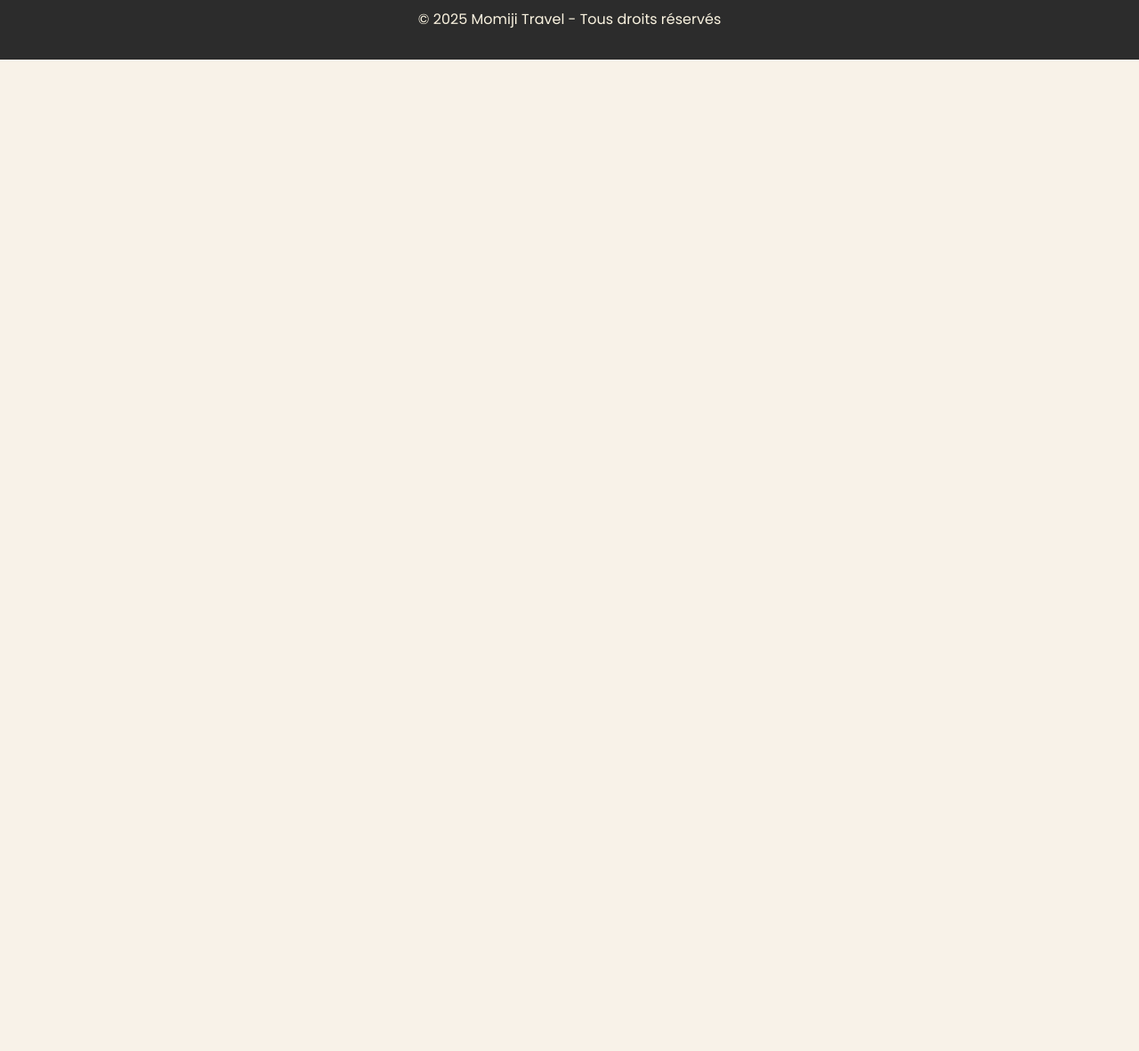
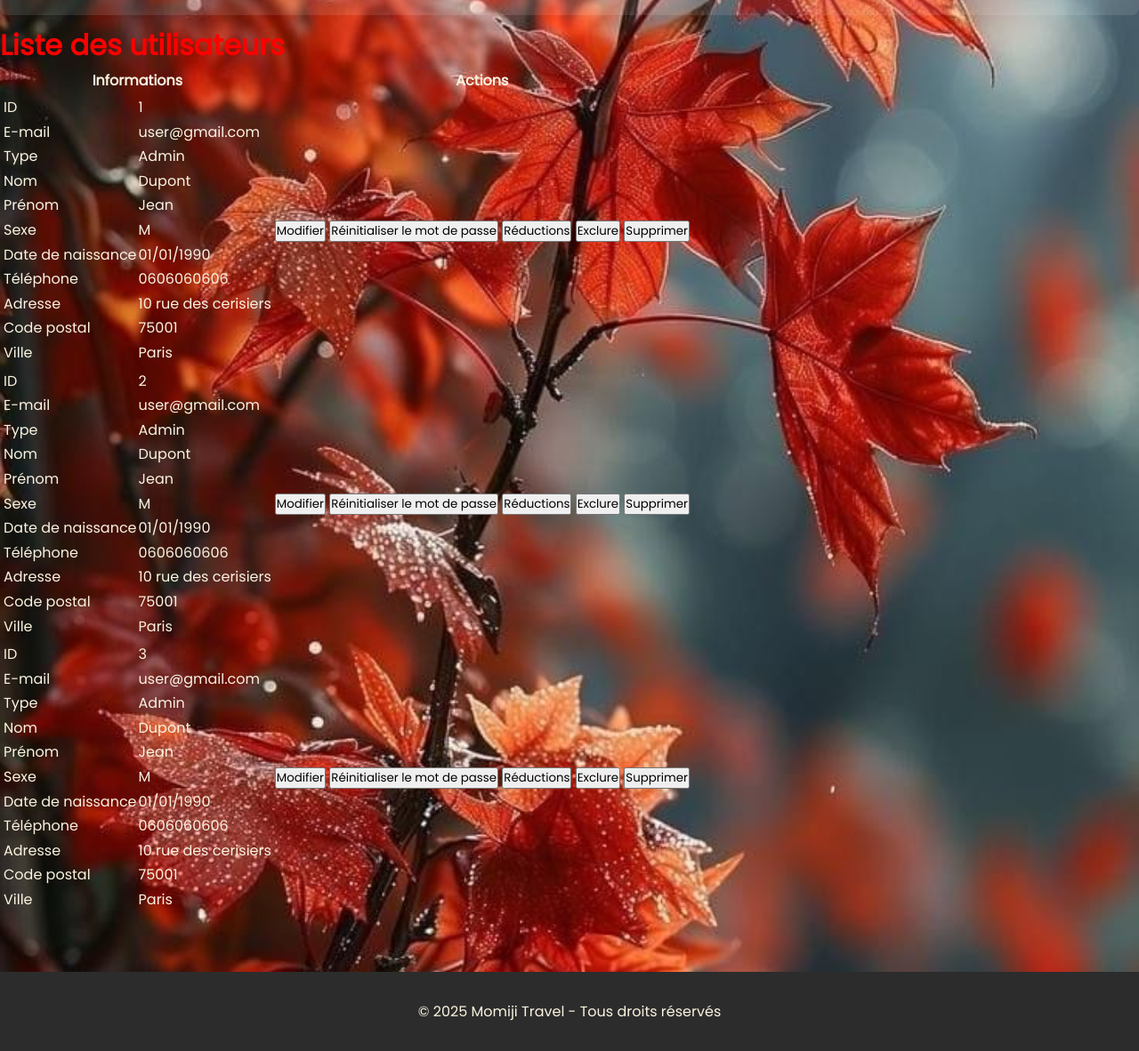
Before and after one commit to hamshij05/CY_Click-journeY_NJS, a PHP site: page /page_administrateur.html in a window 1280 px wide. Shown: the part 2851-4033 px from the top of the page at 89% size. Before the commit the page ends 2918 px from the top, so only its background shows below. Run offline with PHP 8.4, Linux system fonts and the light colour scheme.

Commit message:
Add files via upload
all new changements

```diff
--- a/MomijiTravel_Phase1/all_tour_details/tour_kansai_tohoku_culture.html
+++ b/MomijiTravel_Phase1/all_tour_details/tour_kansai_tohoku_culture.html
@@ -23,7 +23,8 @@
             <a href="../presentation.html">Présentation</a>
             <a href="../search.html">Rechercher un voyage</a>
 	    <a href="../tour.html">Les circuits</a>
-            <a href="../login_form.html">Login</a>
+            <a href="login_form.html">Connexion</a>
+	    <a href="sign_up.html">S'inscrire</a>
         </nav>
     </header>
 
--- a/MomijiTravel_Phase1/all_tour_details/tour_kansai_tohoku_detente.html
+++ b/MomijiTravel_Phase1/all_tour_details/tour_kansai_tohoku_detente.html
@@ -23,7 +23,8 @@
             <a href="../presentation.html">Présentation</a>
             <a href="../search.html">Rechercher un voyage</a>
 	    <a href="../tour.html">Les circuits</a>
-            <a href="../login_form.html">Login</a>
+            <a href="login_form.html">Connexion</a>
+	    <a href="sign_up.html">S'inscrire</a>
         </nav>
     </header>
 
--- a/MomijiTravel_Phase1/all_tour_details/tour_kansai_tohoku_food.html
+++ b/MomijiTravel_Phase1/all_tour_details/tour_kansai_tohoku_food.html
@@ -23,7 +23,8 @@
             <a href="../presentation.html">Présentation</a>
             <a href="../search.html">Rechercher un voyage</a>
 	    <a href="../tour.html">Les circuits</a>
-            <a href="../login_form.html">Login</a>
+            <a href="login_form.html">Connexion</a>
+	    <a href="sign_up.html">S'inscrire</a>
         </nav>
     </header>
 
--- a/MomijiTravel_Phase1/all_tour_details/tour_kanto_kansai_culture.html
+++ b/MomijiTravel_Phase1/all_tour_details/tour_kanto_kansai_culture.html
@@ -23,7 +23,8 @@
             <a href="../presentation.html">Présentation</a>
             <a href="../search.html">Rechercher un voyage</a>
 	    <a href="../tour.html">Les circuits</a>
-            <a href="../login_form.html">Login</a>
+            <a href="login_form.html">Connexion</a>
+	    <a href="sign_up.html">S'inscrire</a>
         </nav>
     </header>
 
--- a/MomijiTravel_Phase1/all_tour_details/tour_kanto_kansai_detente.html
+++ b/MomijiTravel_Phase1/all_tour_details/tour_kanto_kansai_detente.html
@@ -23,7 +23,8 @@
             <a href="../presentation.html">Présentation</a>
             <a href="../search.html">Rechercher un voyage</a>
 	    <a href="../tour.html">Les circuits</a>
-            <a href="../login_form.html">Login</a>
+            <a href="login_form.html">Connexion</a>
+	    <a href="sign_up.html">S'inscrire</a>
         </nav>
     </header>
 
--- a/MomijiTravel_Phase1/all_tour_details/tour_kanto_kansai_food.html
+++ b/MomijiTravel_Phase1/all_tour_details/tour_kanto_kansai_food.html
@@ -23,7 +23,8 @@
             <a href="../presentation.html">Présentation</a>
             <a href="../search.html">Rechercher un voyage</a>
 	    <a href="../tour.html">Les circuits</a>
-            <a href="../login_form.html">Login</a>
+            <a href="login_form.html">Connexion</a>
+	    <a href="sign_up.html">S'inscrire</a>
         </nav>
     </header>
 
--- a/MomijiTravel_Phase1/all_tour_details/tour_kanto_tohoku_culture.html
+++ b/MomijiTravel_Phase1/all_tour_details/tour_kanto_tohoku_culture.html
@@ -23,7 +23,8 @@
             <a href="../presentation.html">Présentation</a>
             <a href="../search.html">Rechercher un voyage</a>
 	    <a href="../tour.html">Les circuits</a>
-            <a href="../login_form.html">Login</a>
+            <a href="login_form.html">Connexion</a>
+	    <a href="sign_up.html">S'inscrire</a>
         </nav>
     </header>
 
--- a/MomijiTravel_Phase1/all_tour_details/tour_kanto_tohoku_detente.html
+++ b/MomijiTravel_Phase1/all_tour_details/tour_kanto_tohoku_detente.html
@@ -23,7 +23,8 @@
             <a href="../presentation.html">Présentation</a>
             <a href="../search.html">Rechercher un voyage</a>
 	    <a href="../tour.html">Les circuits</a>
-            <a href="../login_form.html">Login</a>
+            <a href="login_form.html">Connexion</a>
+	    <a href="sign_up.html">S'inscrire</a>
         </nav>
     </header>
 
--- a/MomijiTravel_Phase1/all_tour_details/tour_kanto_tohoku_food.html
+++ b/MomijiTravel_Phase1/all_tour_details/tour_kanto_tohoku_food.html
@@ -23,7 +23,8 @@
             <a href="../presentation.html">Présentation</a>
             <a href="../search.html">Rechercher un voyage</a>
 	    <a href="../tour.html">Les circuits</a>
-            <a href="../login_form.html">Login</a>
+            <a href="login_form.html">Connexion</a>
+	    <a href="sign_up.html">S'inscrire</a>
         </nav>
     </header>
 
--- a/MomijiTravel_Phase1/assets/css/styles.css
+++ b/MomijiTravel_Phase1/assets/css/styles.css
@@ -10,6 +10,7 @@
     --primary-color: #C6C3C3;
     --second-color: #FFFFFF;
     --black-color: #000000;
+    --dark-black: #121212
 }
 
 /* Global Styles */
@@ -28,10 +29,11 @@
     font-family: 'Noto Sans JP', sans-serif;
     margin: 0;
     padding: 0;
-    background-color: var(--paper-white);
-    color: var(--zen-gray);
+    color: var(--cream);
     line-height: 1.6;
 }
+
+
 
 /* Header Styles */
 header {
@@ -607,140 +567,3 @@
     outline: 3px solid var(--autumn-gold);
     outline-offset: 2px;
 }
-
-/*page admin */
-:*après global styles*/
-/* Menu latéral */
-.menu {
-  min-height: 100vh;
-  width: 290px;
-  background-color: var(--momiji-red);
-  position: absolute;
-  top: 0px;
-  left: 00;
-  box-shadow: 1px 1px 10px rgba(198, 189, 248, 0.825);
-  display: flex;
-  flex-direction: column;
-  justify-content: space-between;
-  overflow: auto;
-  padding: 30px 0 20px 10px;
-}
-
-.menucontainer {
-  height: calc(100vh - 70px);
-  width: 250px;
-  position: relative;
-  overflow-y: scroll;
-  overflow-x: hidden;
-  transition: all 0.5s ease-in-out;
-}
-
-.menucontainer::-webkit-scrollbar {
-  display: none;
-}
-.menuclose {
-  width: 80px;
-}
-.menu-option {
-  width: 250px;
-  height: 60px;
-  display: flex;
-  align-items: center;
-  padding: 0 30px 0 20px;
-  gap: 20px;
-  transition: all 0.1s ease-in-out;
-}
-.menu-option:hover {
-  border-left: 5px solid #a2a2a2;
-  background-color: #ffffff;
-  cursor: pointer;
-}
-.menu-img {
-  height: 30px;
-}
-
-.menu-upper-options {
-  display: flex;
-  flex-direction: column;
-  align-items: center;
-  gap: 30px;
-}
-.option1 {
-  border-left: 5px solid #010058af;
-  background-color: var(--momiji-red);
-  color: white;
-  cursor: pointer;
-}
-.option1:hover {
-  border-left: 5px solid #010058af;
-  background-color: var(--momiji-red);
-}
-
-/*La partie de la table */
-.admin-table {
-  width: 100%;
-  max-width: 900px;
-  border-collapse: collapse;
-  margin: 25px 0;
-  background: var(--zen-gray);
-  box-shadow: 0 0 20px rgba(0, 0, 0, 0.5);
-}
-.admin-table thead tr {
-  background-color: var(--maple-orange);
-  color: var(--second-color);
-  text-align: left;
-}
-.admin-table th, .admin-table td {
-  padding: 12px 15px;
-}
-.admin-table tbody tr {
-    border-bottom: 5px solid (--second-color);
-}
-
-.admin-table tbody tr:nth-of-type(even) {
-    background: var(--cream);
-}
-.admin-table tbody tr:nth-of-type(odd) {
-    background: var(--paper-white);
-}
-
-.admin-table tbody tr:last-of-type {
-    border-bottom: 10px solid (--second-color);
-}
-.table_button div {
-    display: flex;
-    flex-direction: column;
-}
-
-.table_button{
-    align-items: center;
-}
-
-/*Style des buttons*/
-.admin-table button {
-    background-color: var(--maple-orange);
-    border: none;
-    color: white;
-    padding: 10px;
-    text-align: center;
-    text-decoration: none;
-    font-size: 20px;
-    margin: 4px 2px;
-    cursor: pointer;
-    border-radius: 12px;
-    transition: all 0.3s;
-    font-family: Poppins, sans-serif;
-}
-
-.admin-table button:hover {
-    background-color: var(--authum-gold);
-    color: var(--maple-orange);
-    transform: scale(1.1);
-}
-
-.table_button button{
-    display: flex;
-    justify-content: flex-start;
-    align-items: center;
-    color: white;
-}
--- a/MomijiTravel_Phase1/index.html
+++ b/MomijiTravel_Phase1/index.html
@@ -22,7 +22,8 @@
             <a href="presentation.html">Présentation</a>
             <a href="search.html">Rechercher un voyage</a>
 	    <a href="tour.html">Les circuits</a>
-            <a href="login_form.html">Login</a>
+            <a href="login_form.html">Connexion</a>
+	    <a href="sign_up.html">S'inscrire</a>
         </nav>
     </header>
 
--- a/MomijiTravel_Phase1/presentation.html
+++ b/MomijiTravel_Phase1/presentation.html
@@ -20,7 +20,8 @@
             <a href="index.html">Accueil</a>
             <a href="search.html">Rechercher un voyage</a>
 	    <a href="tour.html">Les circuits</a>
-            <a href="login_form.html">Login</a>
+            <a href="login_form.html">Connexion</a>
+	    <a href="sign_up.html">S'inscrire</a>
         </nav>
     </header>
 
--- a/MomijiTravel_Phase1/search.html
+++ b/MomijiTravel_Phase1/search.html
@@ -22,7 +22,8 @@
             <a href="index.html">Accueil</a>
             <a href="presentation.html">Présentation</a>
 	    <a href="tour.html">Les circuits</a>
-            <a href="login_form.html">Login</a>
+            <a href="login_form.html">Connexion</a>
+	    <a href="sign_up.html">S'inscrire</a>
         </nav>
     </header>
 
@@ -79,7 +80,7 @@
 
 	<section class="page-hero">
         <section class="popular-tours">
-            <h3>Circuits populaires</h3>
+            <h2>Circuits populaires</h2>
             <div class="tour-grid">
                 <div class="tour-card">
 		    <h4>Circuit Classique <em>Kanto - Kansai (Culture & Temples)</em></h4>
--- a/MomijiTravel_Phase1/tour.html
+++ b/MomijiTravel_Phase1/tour.html
@@ -22,7 +22,8 @@
 	    <a href="index.html">Accueil</a>
             <a href="presentation.html">Présentation</a>
             <a href="search.html">Rechercher un voyage</a>
-            <a href="login_form.html">Login</a>
+            <a href="login_form.html">Connexion</a>
+	    <a href="sign_up.html">S'inscrire</a>
         </nav>
     </header>
 
```
Also changed, not shown: other parts of MomijiTravel_Phase1/assets/css/styles.css (+37 -79 lines), MomijiTravel_Phase1/login_form.html (+8 -8 lines), MomijiTravel_Phase1/sign_up.html (+7 -8 lines).
